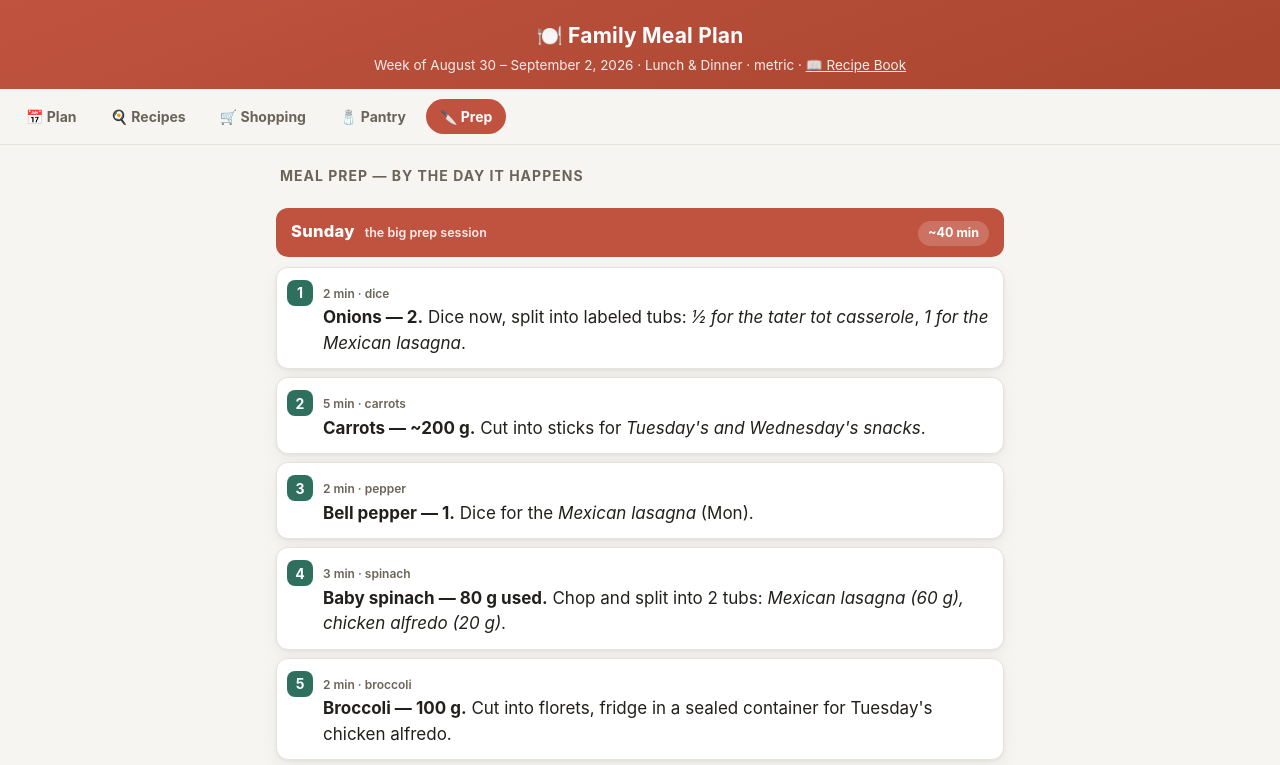
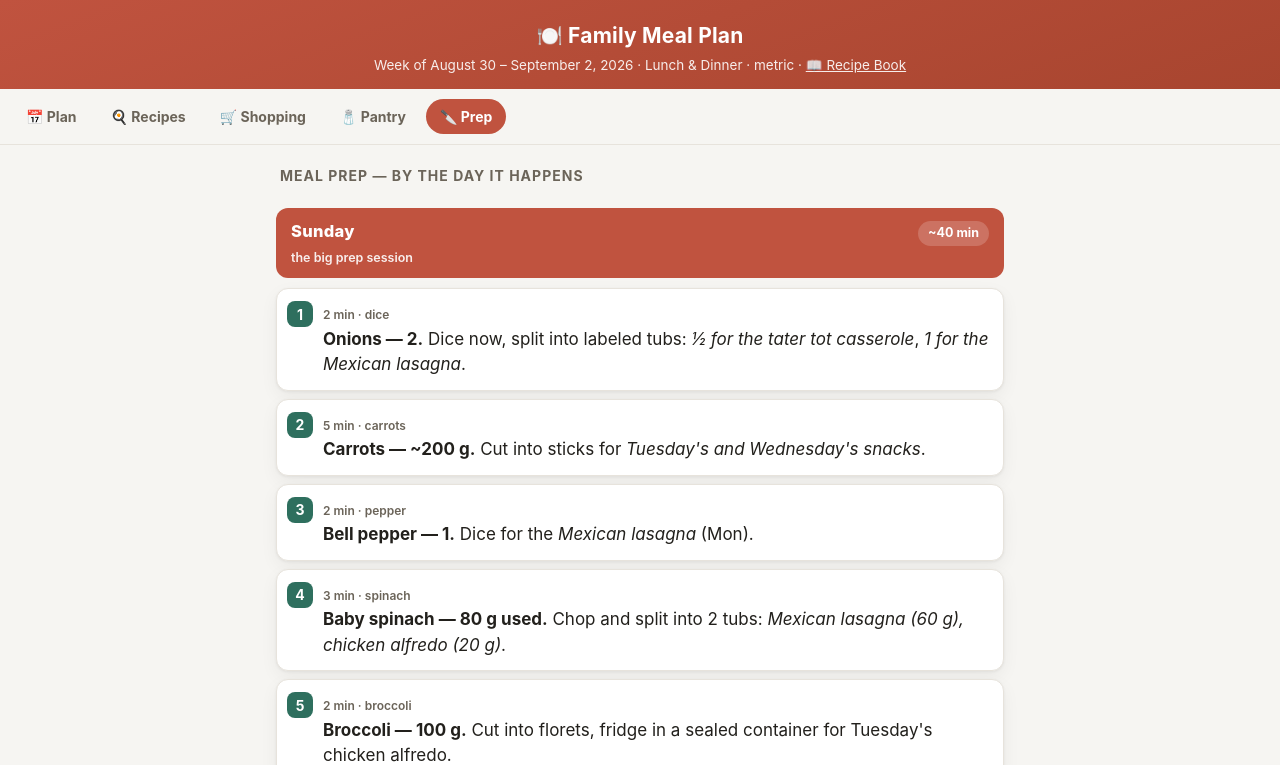
Before and after one commit to swoodcock/JYS.FamilyMealPlan, a plain HTML site: page index.html in a window 1280 px wide. Both pictures are taken after a click on the button "🔪 Prep". Shown: the top 765 px of the page. Drawn offline with Linux system fonts and the light colour scheme.

Commit message:
Keep prep day headers to a predictable two-row layout
The day name, subtitle and time pill shared one flex row, so a long
subtitle wrapped and pushed the time pill onto its own line - the
Tuesday header grew to 110px tall at 375px wide. Name and time now
sit on a fixed top row with the subtitle beneath, so every header
keeps the same shape at any width.

```diff
--- a/index.html
+++ b/index.html
@@ -148,13 +148,11 @@
   .prep .time{font-size:12px; color:var(--muted); font-weight:600;}
 
   .prepday{margin:22px 0 26px;}
-  .pdhead{
-    display:flex; align-items:baseline; gap:10px; flex-wrap:wrap;
-    background:var(--accent); color:#fff; border-radius:12px; padding:11px 15px;
-  }
+  .pdhead{background:var(--accent); color:#fff; border-radius:12px; padding:11px 15px;}
+  .pdtop{display:flex; align-items:baseline; gap:10px;}
   .pdname{font-size:16.5px; font-weight:800; letter-spacing:.3px;}
-  .pdwhen{font-size:12.5px; font-weight:600; opacity:.9;}
   .pdtime{margin-left:auto; font-size:12.5px; font-weight:700; background:rgba(255,255,255,.18); padding:3px 10px; border-radius:999px; white-space:nowrap;}
+  .pdwhen{display:block; font-size:12.5px; font-weight:600; opacity:.9; margin-top:3px;}
 
   footer{text-align:center; color:var(--muted); font-size:12.5px; padding:24px 16px 8px;}
 </style>
@@ -650,7 +648,7 @@
   <h2 class="sec">Meal prep — by the day it happens</h2>
 
   <div class="prepday">
-    <div class="pdhead"><span class="pdname">Sunday</span><span class="pdwhen">the big prep session</span><span class="pdtime">~40 min</span></div>
+    <div class="pdhead"><div class="pdtop"><span class="pdname">Sunday</span><span class="pdtime">~40 min</span></div><span class="pdwhen">the big prep session</span></div>
     <ol>
       <li><span class="time">2 min · dice</span><br><b>Onions — 2.</b> Dice now, split into labeled tubs: <em>½ for the tater tot casserole</em>, <em>1 for the Mexican lasagna</em>.</li>
       <li><span class="time">5 min · carrots</span><br><b>Carrots — ~200 g.</b> Cut into sticks for <em>Tuesday's and Wednesday's snacks</em>.</li>
@@ -666,7 +664,7 @@
   </div>
 
   <div class="prepday">
-    <div class="pdhead"><span class="pdname">Monday evening</span><span class="pdwhen">after dinner</span><span class="pdtime">~35 min</span></div>
+    <div class="pdhead"><div class="pdtop"><span class="pdname">Monday evening</span><span class="pdtime">~35 min</span></div><span class="pdwhen">after dinner</span></div>
     <ol>
       <li><span class="time">20 min · bake</span><br><b>Apple cinnamon muffins</b> (Tue breakfast) — bake tonight; freeze extras.</li>
       <li><span class="time">15 min · boil</span><br><b>Hard-boil the 6 eggs</b> for Tuesday's egg salad — chill overnight.</li>
@@ -674,14 +672,14 @@
   </div>
 
   <div class="prepday">
-    <div class="pdhead"><span class="pdname">Tuesday evening</span><span class="pdwhen">start right after dinner — the dough needs a rise</span><span class="pdtime">~40 min</span></div>
+    <div class="pdhead"><div class="pdtop"><span class="pdname">Tuesday evening</span><span class="pdtime">~40 min</span></div><span class="pdwhen">start right after dinner — the dough needs a rise</span></div>
     <ol>
       <li><span class="time">40 min · bake</span><br><b>Breakfast rolls</b> (Wed breakfast) — mix and knead, rise 1 hr, shape and rise 30 min more, then bake tonight for Wednesday morning.</li>
     </ol>
   </div>
 
   <div class="prepday">
-    <div class="pdhead"><span class="pdname">Nothing to prep ahead</span><span class="pdwhen">these come together same-day</span></div>
+    <div class="pdhead"><div class="pdtop"><span class="pdname">Nothing to prep ahead</span></div><span class="pdwhen">these come together same-day</span></div>
     <ol>
       <li><span class="time">Tue · 5 min</span><br><b>Tuesday's sandwiches</b> (both versions) come together in a few minutes once the eggs and chickpeas are ready.</li>
     </ol>
```
